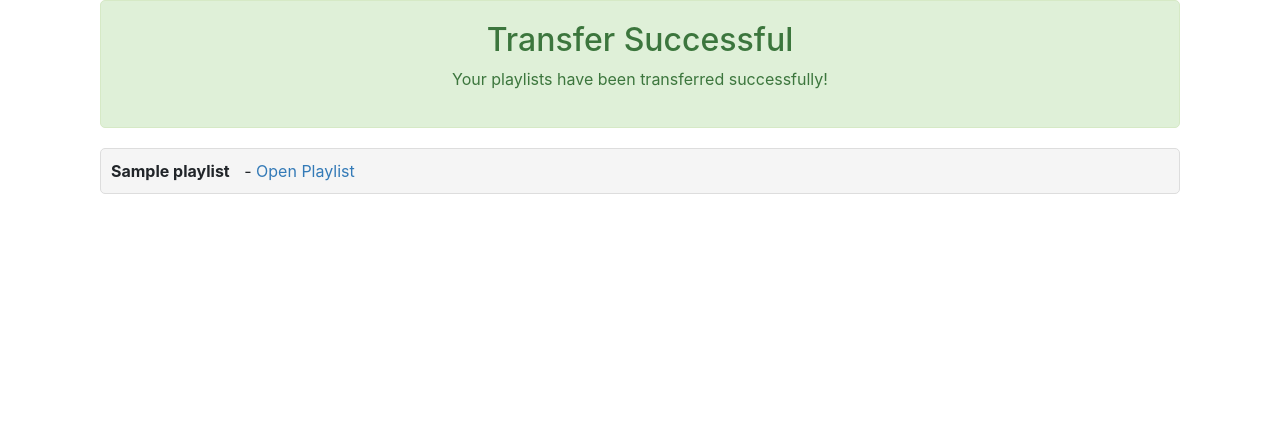
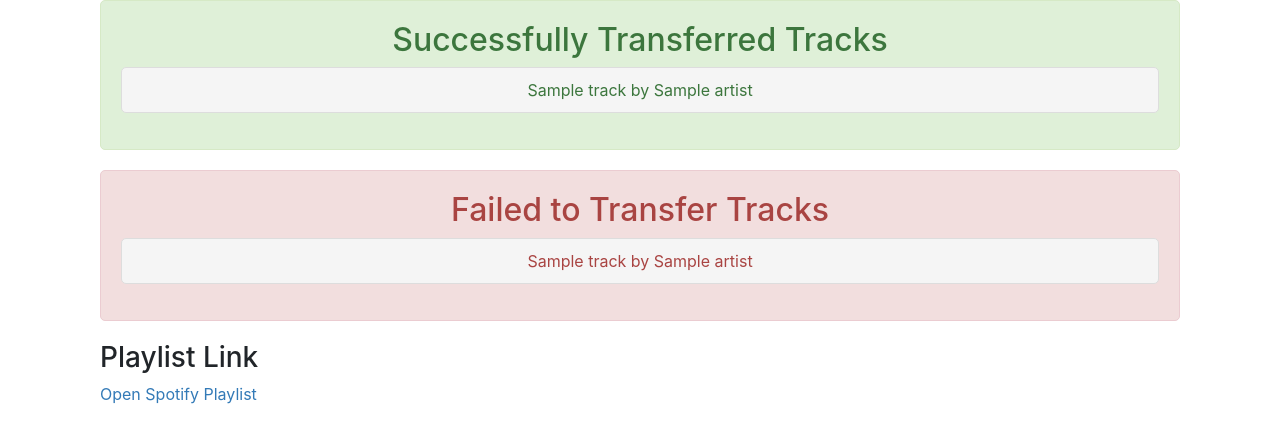
Before and after one commit to aditya18m/Rosetta-Song-Final-Fork, a Django app: template Server/authenticator/templates/transferred.html in a window 1280 px wide. Shown: the part 56-499 px from the top of the page. Run offline with Django 5.2, Linux system fonts and the light colour scheme; the template is opened without the code that fills it: most values are stand-ins (such as "Sample title", 1, 10 or a date in 2020); some libraries are stand-ins or nearby versions.

Commit message:
Final transferred page for yt music to spotify transferred songs

```diff
--- a/Server/authenticator/templates/transferred.html
+++ b/Server/authenticator/templates/transferred.html
@@ -2,51 +2,81 @@
 
 {% block content %}
 <div class="container">
+    {% if message %}
+    <div class="alert alert-success" role="alert">
+        {{ message }}
+    </div>
+    {% endif %}
+    {% if successful_tracks %}
     <div class="success-banner">
-        <h2>Transfer Successful</h2>
-        <p>Your playlists have been transferred successfully!</p>
-    </div>
-    <div class="playlist-links">
+        <h2>Successfully Transferred Tracks</h2>
         <ul>
-            {% for playlist in playlists_info %}
-            <li>
-                <strong>{{ playlist.name }}</strong> -
-                <a href="{{ playlist.url }}" target="_blank">Open Playlist</a>
-            </li>
+            {% for track in successful_tracks %}
+            <li>{{ track.name }} by {{ track.artist }}</li>  <!-- Display track names and artists -->
             {% endfor %}
         </ul>
+    </div>
+    {% endif %}
+    {% if failed_tracks %}
+    <div class="error-banner">
+        <h2>Failed to Transfer Tracks</h2>
+        <ul>
+            {% for track in failed_tracks %}
+            <li>{{ track.name }} by {{ track.artist }}</li>  <!-- Display track names and artists for failed transfers -->
+            {% endfor %}
+        </ul>
+    </div>
+    {% endif %}
+    <div class="playlist-links">
+        <h3>Playlist Link</h3>
+        <p><a href="https://open.spotify.com/playlist/{{ spotify_playlist_id }}" target="_blank">Open Spotify Playlist</a></p>
     </div>
 </div>
 
 <style>
+    .alert {
+        text-align: center;
+        padding: 15px;
+        margin-bottom: 20px;
+        border-radius: 5px;
+    }
+    .alert-success {
+        background-color: #dff0d8; /* light green background */
+        color: #3c763d; /* dark green text */
+        border: 1px solid #d6e9c6;
+    }
+    .error-banner, .success-banner {
+        margin-bottom: 20px;
+        padding: 20px;
+        border-radius: 5px;
+        text-align: center;
+    }
+    .error-banner {
+        background-color: #f2dede; /* light red background */
+        color: #a94442; /* dark red text */
+        border: 1px solid #ebccd1;
+    }
     .success-banner {
         background-color: #dff0d8; /* light green background */
         color: #3c763d; /* dark green text */
-        padding: 20px;
-        margin-bottom: 20px;
-        border-radius: 5px;
-        text-align: center;
         border: 1px solid #d6e9c6;
     }
-    .playlist-links ul {
+    .playlist-links ul, .success-banner ul, .error-banner ul {
         list-style-type: none;
         padding: 0;
     }
-    .playlist-links li {
+    .playlist-links li, .success-banner li, .error-banner li {
         background-color: #f5f5f5; /* light grey background */
         margin-bottom: 10px;
         padding: 10px;
         border-radius: 5px;
         border: 1px solid #ddd;
     }
-    .playlist-links strong {
-        margin-right: 10px;
-    }
-    .playlist-links a {
+    .playlist-links a, .success-banner a, .error-banner a {
         text-decoration: none;
         color: #337ab7; /* bootstrap blue */
     }
-    .playlist-links a:hover {
+    .playlist-links a:hover, .success-banner a:hover, .error-banner a:hover {
         text-decoration: underline;
     }
 </style>
```
Also changed, not shown: Server/authenticator/views.py (+39 -27 lines), Server/db.sqlite3.
